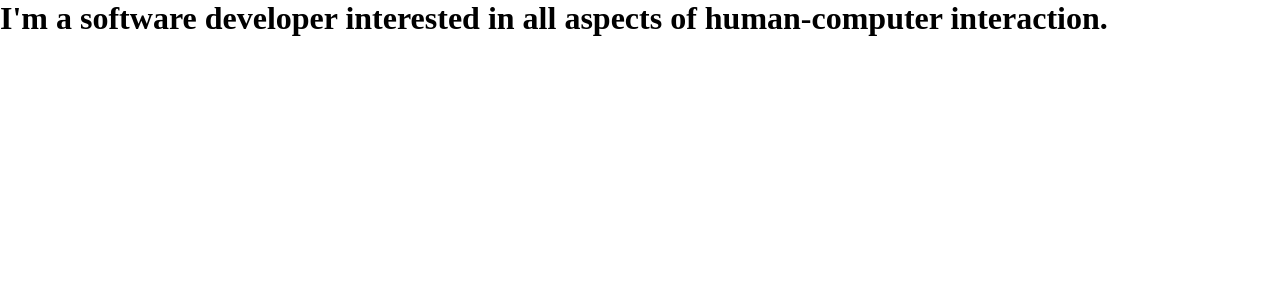
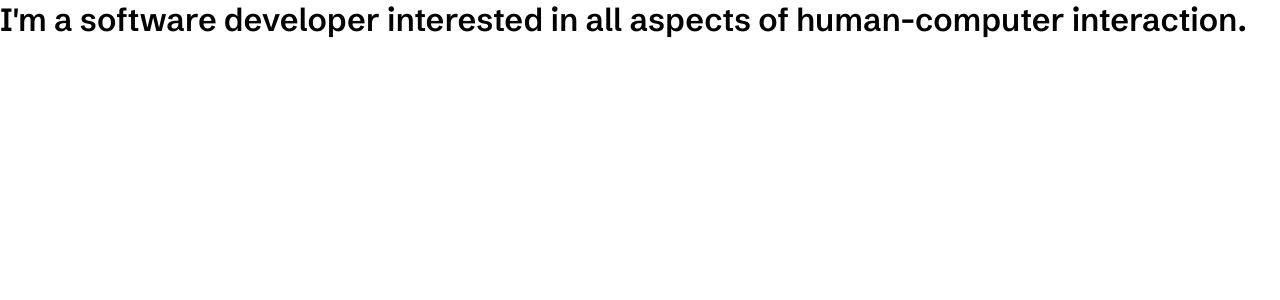
Before and after one commit to joaoalberto-dev/joaoalberto.dev, a Next.js app: page / in a window 1280 px wide. Shown: the top 300 px of the page. Built offline with nearby package versions, Linux system fonts and the light colour scheme.

Commit message:
chore(design): font select

```diff
--- a/src/app/layout.tsx
+++ b/src/app/layout.tsx
@@ -1,6 +1,7 @@
 import "./globals.css";
 
 import type { Metadata } from "next";
+import { bodyFont } from "@/ui/fonts/fonts";
 
 export const metadata: Metadata = {
   title: "João Alberto",
@@ -14,7 +15,7 @@ export default function RootLayout({
 }>) {
   return (
     <html lang="en">
-      <body>{children}</body>
+      <body className={bodyFont.className}>{children}</body>
     </html>
   );
 }
--- /dev/null
+++ b/src/ui/fonts/fonts.ts
@@ -0,0 +1,5 @@
+import { Schibsted_Grotesk } from 'next/font/google'
+
+export const bodyFont = Schibsted_Grotesk({
+    weight: ['400', '600']
+})
```
